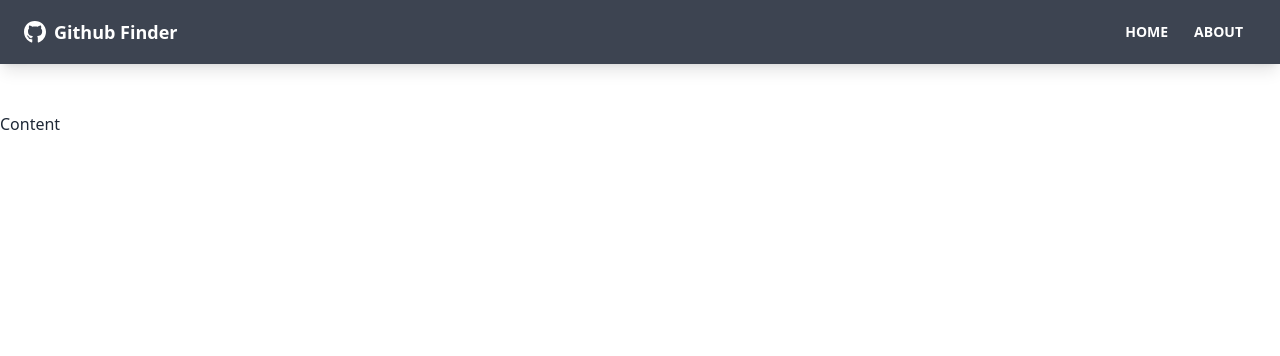
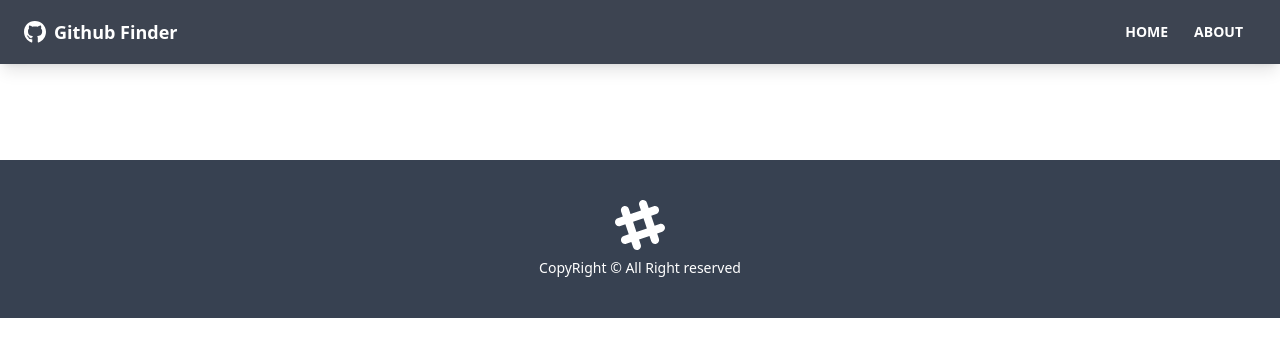
Before and after one commit to shayangraph/github-finder, a React (Create React App) app: page / in a window 1280 px wide. Shown: the top 356 px of the page. Built offline with nearby package versions, Linux system fonts and the light colour scheme; the HTML template or start-up script is replaced by a standard one.

Commit message:
create footer

```diff
--- a/src/App.js
+++ b/src/App.js
@@ -1,13 +1,20 @@
 import React from "react";
-import { BrowserRouter as Router, Route } from "react-router-dom";
+import { BrowserRouter as Router, Route, Routes } from "react-router-dom";
 import Navbar from "./Component/Navbar";
+import Footer from "./Component/layout/Footer";
+import Home from "./pages/Home";
+import About from "./pages/About";
+import NotFound from "./pages/NotFound";
 
 function App() {
   return (
     <Router>
       <div className="flex flex-col justify-betwin h-screen">
         <Navbar />
-        <main>Content</main>
+        <main className="container mx-auto px-3 pb-12">
+
+        </main>
+        <Footer />
       </div>
     </Router>
   );
--- /dev/null
+++ b/src/pages/About.js
@@ -0,0 +1,9 @@
+import React from 'react'
+
+const About = () => {
+  return (
+    <div>About</div>
+  )
+}
+
+export default About
--- /dev/null
+++ b/src/pages/Home.js
@@ -0,0 +1,9 @@
+import React from 'react'
+
+const Home = () => {
+  return (
+    <div>Home</div>
+  )
+}
+
+export default Home
--- /dev/null
+++ b/src/pages/NotFound.js
@@ -0,0 +1,9 @@
+import React from 'react'
+
+const NotFound = () => {
+  return (
+    <div>NotFound</div>
+  )
+}
+
+export default NotFound
```
